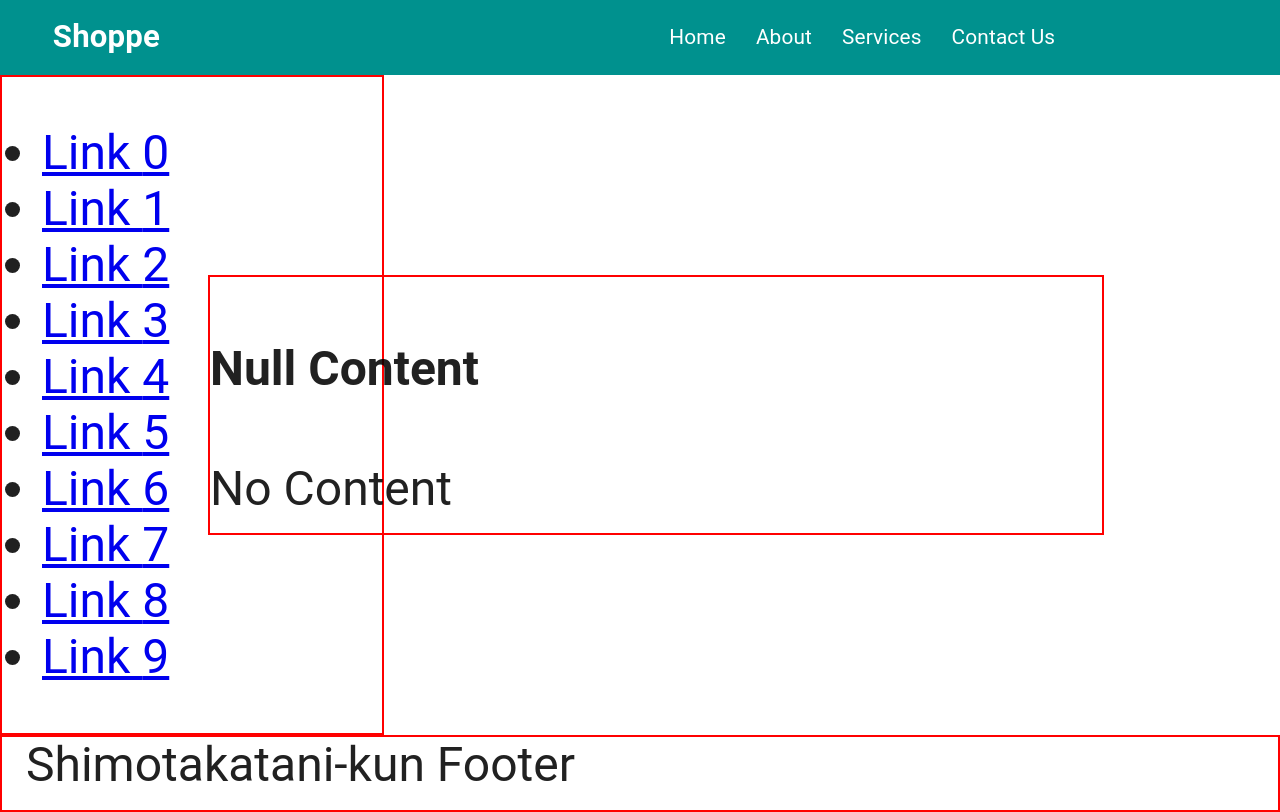
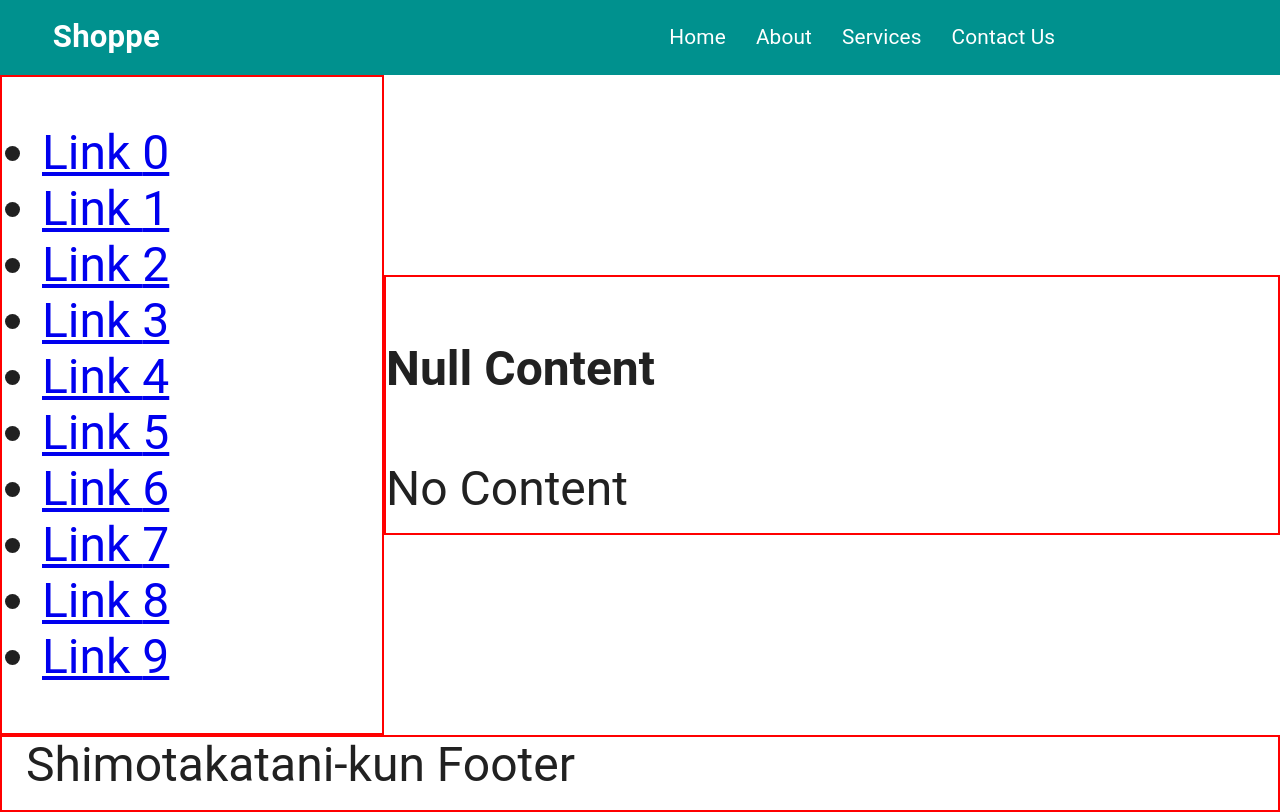
Before and after one commit to siddharthpandatessell/My-React-Experiments, a React (Create React App) app: page / in a window 1280 px wide. Built offline with nearby package versions, Linux system fonts and the light colour scheme.

Commit message:
Added a few styling changes

```diff
--- a/src/Components/Sections/Content/index.js
+++ b/src/Components/Sections/Content/index.js
@@ -1,5 +1,5 @@
 import * as React from 'react';
-import CssBaseline from '@mui/material/CssBaseline';
+// import ScopedCssBaseline from '@mui/material/ScopedCssBaseline';
 import Typography from '@mui/material/Typography';
 import Box from '@mui/material/Box';
 
@@ -7,8 +7,8 @@ export default function Content(props) {
   const {page} = props;
   return (
     <React.Fragment>
-      <CssBaseline />
-      <Box minWidth="70%" sx={{border: '2px solid red', margin: -22}} minHeight={100}>
+      {/* <ScopedCssBaseline /> */}
+      <Box minWidth="70%" sx={{border: '2px solid red'}} >
       <Typography variant="h3" gutterBottom component="div">
         <h4>{page} Content</h4>
         {page !== 'Null' ? 'Esse Lorem laborum aliqua culpa deserunt exercitation magna dolore deserunt occaecat non. Adipisicing minim duis ad ad labore duis ullamco ex commodo. Et exercitation ex excepteur pariatur excepteur adipisicing laborum laboris sint laboris ut id laboris. Nostrud minim exercitation ea sunt id eu est ut mollit in. Duis exercitation irure in cillum in eu sit ullamco nulla laborum ullamco. Pariatur labore minim mollit veniam nulla. Nostrud voluptate tempor officia ex ea.' : 'No Content'}
--- a/src/Components/Sections/SideBar/index.js
+++ b/src/Components/Sections/SideBar/index.js
@@ -11,8 +11,9 @@ export default function Sidebar() {
   return (
     // ul>li*10>a[href=www.google.com$]{a tag Content}
     <React.Fragment>
+      {/* CSSBASELINE provides a consistent base like sort of reset.css equivalent of vanilla js apps */}
       <CssBaseline />
-      <Box minWidth="30%" sx={{border: '2px solid red'}} minHeight={200}>
+      <Box minWidth="30%" sx={{border: '2px solid red', marginTop: '-100'}} >
       <Typography variant="h3" gutterBottom component="div">
         <ul>
           {getLinks()}
```
